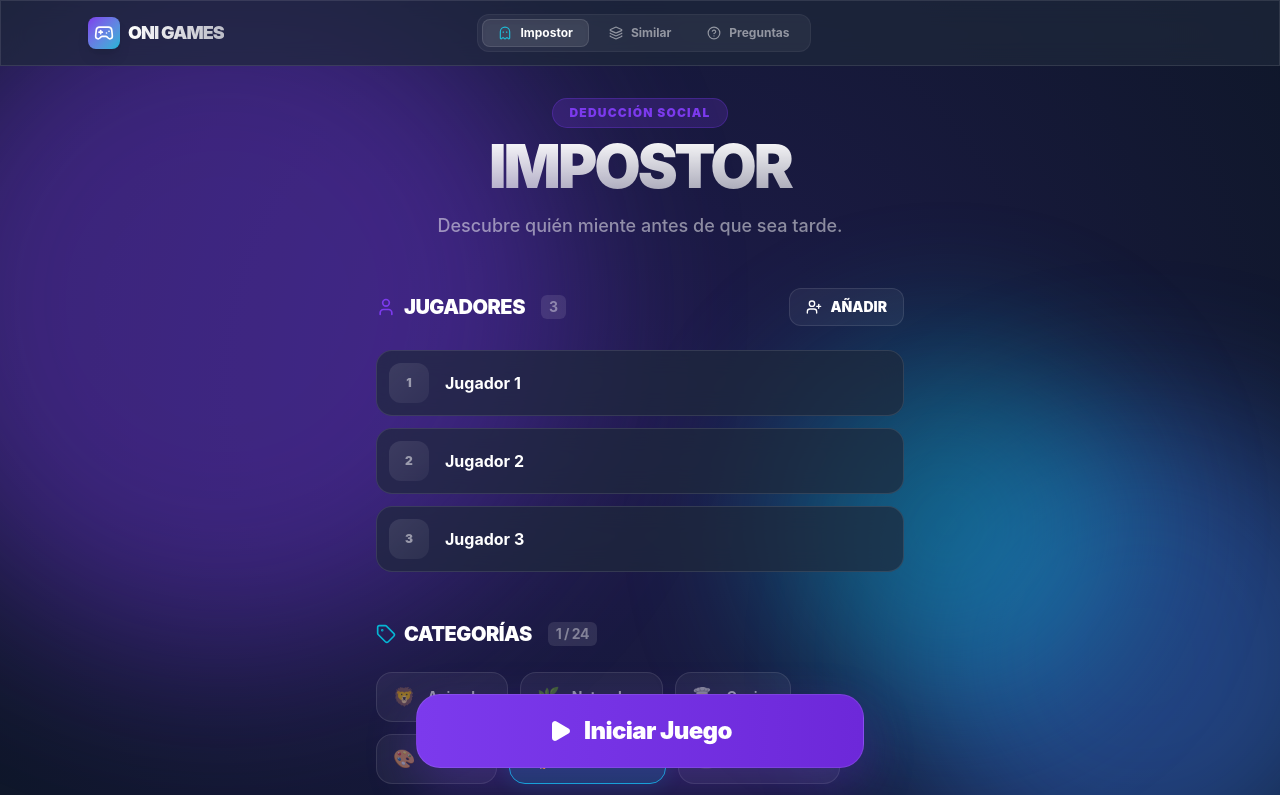
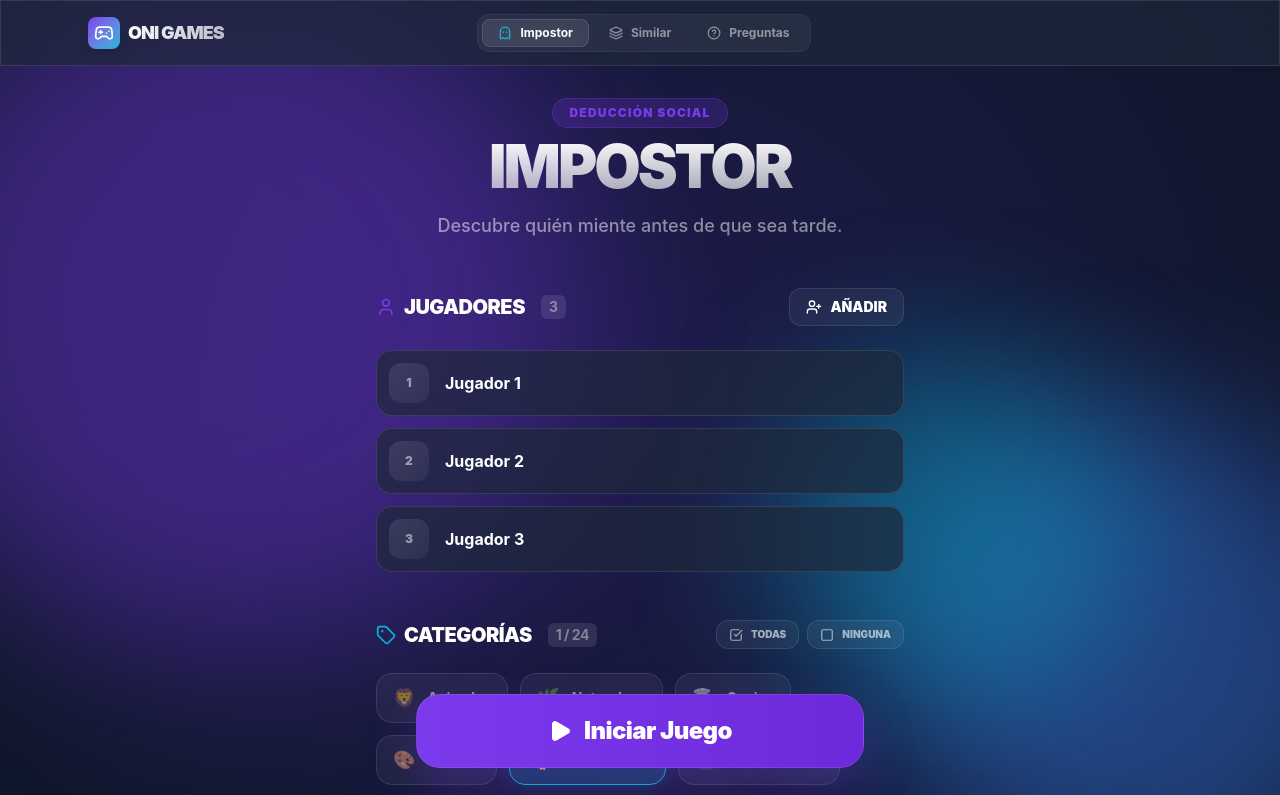
Before and after one commit to JavierChinchilla13/party-games, a Next.js app: page /games/impostor in a window 1280 px wide. Shown: the top 795 px of the page. Built offline with nearby package versions, Linux system fonts and the light colour scheme.

Commit message:
feat: add select all and deselect all buttons to all category selectors

```diff
--- a/components/impostor/CategorySelector.tsx
+++ b/components/impostor/CategorySelector.tsx
@@ -1,7 +1,7 @@
 "use client";
 
 import { motion } from "framer-motion";
-import { Tag, Check } from "lucide-react";
+import { Tag, Check, CheckSquare, Square } from "lucide-react";
 
 interface CategorySelectorProps {
   selectedCategories: string[];
@@ -41,17 +41,23 @@ export default function CategorySelector({
 }: CategorySelectorProps) {
   const toggleCategory = (categoryId: string) => {
     if (selectedCategories.includes(categoryId)) {
-      if (selectedCategories.length > 1) {
-        setSelectedCategories(selectedCategories.filter((id) => id !== categoryId));
-      }
+      setSelectedCategories(selectedCategories.filter((id) => id !== categoryId));
     } else {
       setSelectedCategories([...selectedCategories, categoryId]);
     }
   };
 
+  const selectAll = () => {
+    setSelectedCategories(CATEGORIES.map((c) => c.id));
+  };
+
+  const deselectAll = () => {
+    setSelectedCategories([]);
+  };
+
   return (
     <div className="space-y-6">
-      <div className="flex items-center justify-between">
+      <div className="flex flex-col sm:flex-row sm:items-center justify-between gap-4">
         <h2 className="text-xl font-black tracking-tight flex items-center gap-2">
           <Tag className="w-5 h-5 text-accent" />
           CATEGORÍAS
@@ -59,6 +65,27 @@ export default function CategorySelector({
             {selectedCategories.length} / {CATEGORIES.length}
           </span>
         </h2>
+
+        <div className="flex items-center gap-2">
+          <motion.button
+            whileHover={{ scale: 1.05 }}
+            whileTap={{ scale: 0.95 }}
+            onClick={selectAll}
+            className="flex-1 sm:flex-none flex items-center justify-center gap-2 px-3 py-1.5 bg-white/5 border border-white/10 hover:bg-white/10 rounded-xl text-[10px] font-black transition-all text-white/60 hover:text-white"
+          >
+            <CheckSquare className="w-3.5 h-3.5" />
+            TODAS
+          </motion.button>
+          <motion.button
+            whileHover={{ scale: 1.05 }}
+            whileTap={{ scale: 0.95 }}
+            onClick={deselectAll}
+            className="flex-1 sm:flex-none flex items-center justify-center gap-2 px-3 py-1.5 bg-white/5 border border-white/10 hover:bg-white/10 rounded-xl text-[10px] font-black transition-all text-white/60 hover:text-white"
+          >
+            <Square className="w-3.5 h-3.5" />
+            NINGUNA
+          </motion.button>
+        </div>
       </div>
 
       <div className="flex flex-wrap gap-3">
--- a/components/questions/QuestionsCategorySelector.tsx
+++ b/components/questions/QuestionsCategorySelector.tsx
@@ -1,7 +1,7 @@
 "use client";
 
 import { motion } from "framer-motion";
-import { Tag, Check } from "lucide-react";
+import { Tag, Check, CheckSquare, Square } from "lucide-react";
 
 interface QuestionsCategorySelectorProps {
   selectedCategories: string[];
@@ -29,22 +29,27 @@ export default function QuestionsCategorySelector({
   selectedCategories = [],
   setSelectedCategories,
 }: QuestionsCategorySelectorProps) {
+  const safeSelectedCategories = selectedCategories || [];
+
   const toggleCategory = (categoryId: string) => {
-    const categories = selectedCategories || [];
-    if (categories.includes(categoryId)) {
-      if (categories.length > 1) {
-        setSelectedCategories(categories.filter((id) => id !== categoryId));
-      }
+    if (safeSelectedCategories.includes(categoryId)) {
+      setSelectedCategories(safeSelectedCategories.filter((id) => id !== categoryId));
     } else {
-      setSelectedCategories([...categories, categoryId]);
+      setSelectedCategories([...safeSelectedCategories, categoryId]);
     }
   };
 
-  const safeSelectedCategories = selectedCategories || [];
+  const selectAll = () => {
+    setSelectedCategories(CATEGORIES.map((c) => c.id));
+  };
+
+  const deselectAll = () => {
+    setSelectedCategories([]);
+  };
 
   return (
     <div className="space-y-6">
-      <div className="flex items-center justify-between">
+      <div className="flex flex-col sm:flex-row sm:items-center justify-between gap-4">
         <h2 className="text-xl font-black tracking-tight flex items-center gap-2">
           <Tag className="w-5 h-5 text-questions" />
           CATEGORÍAS
@@ -52,6 +57,27 @@ export default function QuestionsCategorySelector({
             {safeSelectedCategories.length} / {CATEGORIES.length}
           </span>
         </h2>
+
+        <div className="flex items-center gap-2">
+          <motion.button
+            whileHover={{ scale: 1.05 }}
+            whileTap={{ scale: 0.95 }}
+            onClick={selectAll}
+            className="flex-1 sm:flex-none flex items-center justify-center gap-2 px-3 py-1.5 bg-white/5 border border-white/10 hover:bg-white/10 rounded-xl text-[10px] font-black transition-all text-white/60 hover:text-white"
+          >
+            <CheckSquare className="w-3.5 h-3.5" />
+            TODAS
+          </motion.button>
+          <motion.button
+            whileHover={{ scale: 1.05 }}
+            whileTap={{ scale: 0.95 }}
+            onClick={deselectAll}
+            className="flex-1 sm:flex-none flex items-center justify-center gap-2 px-3 py-1.5 bg-white/5 border border-white/10 hover:bg-white/10 rounded-xl text-[10px] font-black transition-all text-white/60 hover:text-white"
+          >
+            <Square className="w-3.5 h-3.5" />
+            NINGUNA
+          </motion.button>
+        </div>
       </div>
 
       <div className="flex flex-wrap gap-3">
--- a/components/similar/SimilarCategorySelector.tsx
+++ b/components/similar/SimilarCategorySelector.tsx
@@ -1,7 +1,7 @@
 "use client";
 
 import { motion } from "framer-motion";
-import { Tag, Check } from "lucide-react";
+import { Tag, Check, CheckSquare, Square } from "lucide-react";
 
 interface CategorySelectorProps {
   selectedCategories: string[];
@@ -28,17 +28,23 @@ export default function SimilarCategorySelector({
 }: CategorySelectorProps) {
   const toggleCategory = (categoryId: string) => {
     if (selectedCategories.includes(categoryId)) {
-      if (selectedCategories.length > 1) {
-        setSelectedCategories(selectedCategories.filter((id) => id !== categoryId));
-      }
+      setSelectedCategories(selectedCategories.filter((id) => id !== categoryId));
     } else {
       setSelectedCategories([...selectedCategories, categoryId]);
     }
   };
 
+  const selectAll = () => {
+    setSelectedCategories(CATEGORIES.map((c) => c.id));
+  };
+
+  const deselectAll = () => {
+    setSelectedCategories([]);
+  };
+
   return (
     <div className="space-y-6">
-      <div className="flex items-center justify-between">
+      <div className="flex flex-col sm:flex-row sm:items-center justify-between gap-4">
         <h2 className="text-xl font-black tracking-tight flex items-center gap-2">
           <Tag className="w-5 h-5 text-accent" />
           CATEGORÍAS
@@ -46,6 +52,27 @@ export default function SimilarCategorySelector({
             {selectedCategories.length} / {CATEGORIES.length}
           </span>
         </h2>
+
+        <div className="flex items-center gap-2">
+          <motion.button
+            whileHover={{ scale: 1.05 }}
+            whileTap={{ scale: 0.95 }}
+            onClick={selectAll}
+            className="flex-1 sm:flex-none flex items-center justify-center gap-2 px-3 py-1.5 bg-white/5 border border-white/10 hover:bg-white/10 rounded-xl text-[10px] font-black transition-all text-white/60 hover:text-white"
+          >
+            <CheckSquare className="w-3.5 h-3.5" />
+            TODAS
+          </motion.button>
+          <motion.button
+            whileHover={{ scale: 1.05 }}
+            whileTap={{ scale: 0.95 }}
+            onClick={deselectAll}
+            className="flex-1 sm:flex-none flex items-center justify-center gap-2 px-3 py-1.5 bg-white/5 border border-white/10 hover:bg-white/10 rounded-xl text-[10px] font-black transition-all text-white/60 hover:text-white"
+          >
+            <Square className="w-3.5 h-3.5" />
+            NINGUNA
+          </motion.button>
+        </div>
       </div>
 
       <div className="flex flex-wrap gap-3">
```
